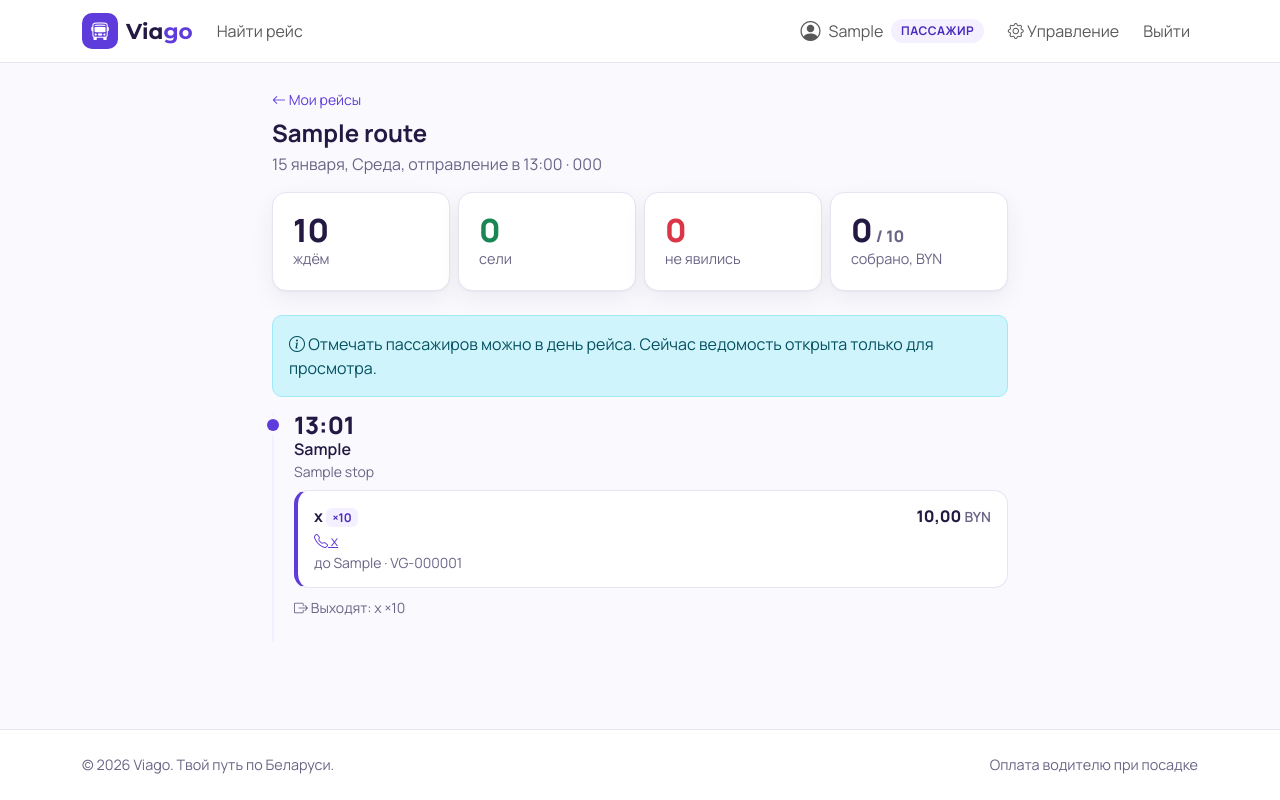
After one commit to sqvortex/bsuir-diploma-taxi, a Django app: page /driver/trips/1/ in a window 1280 px wide. The commit adds this page. Run offline with Django 5.2, Linux system fonts and the light colour scheme; a user stored in the database is signed in; tables that the repository leaves empty hold one stand-in row (values such as "Sample post"); some libraries are stand-ins or nearby versions.

Commit message:
Этап 5: кабинет водителя, посадочная ведомость и отметки
- Водитель видит свои рейсы на любой день и на неделю вперёд (ФТ-8).
- Посадочная ведомость: остановки по порядку, кто садится и выходит,
  сколько людей в салоне, сколько денег собрать (ФТ-9).
- Отметки «сел» и «не явился», их можно снять при ошибке; место
  не явившегося освобождается (ФТ-10). Отмечать можно только в день рейса.
- Кнопка «Завершить рейс»: пассажиры без отметки записываются как «не явился».
- Диспетчер открывает ведомость любого рейса со страницы броней.

Co-Authored-By: Claude Opus 5.5 (1M context) <noreply@anthropic.com>
Claude-Session: https://claude.ai/code/session_01R7og7iNWsPApKxs4jMg89g

```diff
--- a/config/settings.py
+++ b/config/settings.py
@@ -36,6 +36,7 @@ INSTALLED_APPS = [
     "bookings",   # бронирования мест
     "core",       # общие страницы: главная, поиск, кабинеты
     "dispatch",   # панель диспетчера: маршруты, автопарк, расписание, рейсы
+    "driver",     # кабинет водителя: посадочная ведомость
 ]
 
 MIDDLEWARE = [
--- a/config/urls.py
+++ b/config/urls.py
@@ -10,5 +10,6 @@ urlpatterns = [
     path("accounts/", include("accounts.urls")),
     path("bookings/", include("bookings.urls")),
     path("dispatch/", include("dispatch.urls")),
+    path("driver/", include("driver.urls")),
     path("admin/", admin.site.urls),
 ]
--- /dev/null
+++ b/driver/urls.py
@@ -0,0 +1,11 @@
+from django.urls import path
+
+from . import views
+
+app_name = "driver"
+
+urlpatterns = [
+    path("trips/<int:pk>/", views.manifest, name="manifest"),
+    path("trips/<int:pk>/complete/", views.complete, name="complete"),
+    path("bookings/<int:pk>/mark/", views.mark, name="mark"),
+]
--- /dev/null
+++ b/driver/views.py
@@ -0,0 +1,119 @@
+"""
+Кабинет водителя (ФТ-8, ФТ-9, ФТ-10).
+
+Список рейсов на день находится в общем кабинете (core/views.py, driver_cabinet).
+Здесь посадочная ведомость рейса и отметки «сел» / «не явился».
+Страницы открывает водитель этого рейса, а также диспетчер и администратор.
+"""
+
+from dataclasses import dataclass, field
+
+from django.contrib import messages
+from django.contrib.auth.decorators import login_required
+from django.http import Http404
+from django.shortcuts import get_object_or_404, redirect, render
+from django.urls import reverse
+from django.views.decorators.http import require_POST
+
+from bookings.models import Booking
+from bookings.services import BookingError, complete_trip, mark_booking
+from transport.models import Trip
+
+
+@dataclass
+class StopRow:
+    """Строка ведомости: остановка, кто на ней садится и кто выходит."""
+
+    route_stop: object
+    time: object
+    boarding: list = field(default_factory=list)
+    leaving: list = field(default_factory=list)
+    on_board: int = 0  # сколько мест занято после отправления с этой остановки
+
+
+def build_manifest(trip):
+    """
+    Посадочная ведомость (ФТ-9): остановки по порядку, у каждой —
+    кто садится, кто выходит и сколько людей в салоне после неё.
+    Отменённые брони в ведомость не попадают.
+    """
+    bookings = list(
+        trip.bookings.exclude(status=Booking.Status.CANCELLED)
+        .select_related("from_stop__stop", "to_stop__stop")
+        .order_by("passenger_name")
+    )
+    rows = []
+    for route_stop in trip.route.ordered_stops():
+        row = StopRow(route_stop=route_stop, time=trip.time_at(route_stop))
+        row.boarding = [b for b in bookings if b.from_stop_id == route_stop.pk]
+        # Кто не явился, тот и не выходит.
+        row.leaving = [b for b in bookings
+                       if b.to_stop_id == route_stop.pk and b.status != Booking.Status.NO_SHOW]
+        row.on_board = sum(
+            b.seats_count for b in bookings
+            if b.occupies_seats and b.from_stop.order <= route_stop.order < b.to_stop.order
+        )
+        rows.append(row)
+
+    def seats(*statuses):
+        return sum(b.seats_count for b in bookings if b.status in statuses)
+
+    def money(*statuses):
+        return sum(b.price for b in bookings if b.status in statuses)
+
+    summary = {
+        "expected": seats(Booking.Status.ACTIVE),      # ещё не отмечены
+        "boarded": seats(Booking.Status.BOARDED),
+        "no_show": seats(Booking.Status.NO_SHOW),
+        "collected": money(Booking.Status.BOARDED),  # оплата водителю при посадке
+        "to_collect": money(Booking.Status.ACTIVE, Booking.Status.BOARDED),
+    }
+    return rows, summary
+
+
+def get_managed_trip(request, pk):
+    trip = get_object_or_404(Trip.objects.select_related("route", "vehicle", "driver"), pk=pk)
+    if not trip.can_be_managed_by(request.user):
+        raise Http404  # чужие рейсы водитель не видит
+    return trip
+
+
+@login_required
+def manifest(request, pk):
+    trip = get_managed_trip(request, pk)
+    rows, summary = build_manifest(trip)
+    return render(request, "driver/manifest.html", {
+        "trip": trip,
+        "rows": rows,
+        "summary": summary,
+    })
+
+
+@login_required
+@require_POST
+def mark(request, pk):
+    booking = get_object_or_404(Booking.objects.select_related("trip"), pk=pk)
+    if not booking.trip.can_be_managed_by(request.user):
+        raise Http404
+    try:
+        mark_booking(booking, request.POST.get("status"), request.user)
+    except BookingError as error:
+        messages.error(request, str(error))
+    # Возвращаемся к той же карточке пассажира, чтобы не листать ведомость заново.
+    return redirect(f"{reverse('driver:manifest', args=[booking.trip_id])}#b{booking.pk}")
+
+
+@login_required
+@require_POST
+def complete(request, pk):
+    trip = get_managed_trip(request, pk)
+    try:
+        no_show = complete_trip(trip, request.user)
+    except BookingError as error:
+        messages.error(request, str(error))
+    else:
+        text = "Рейс завершён."
+        if no_show:
+            text += f" Без отметки остались брони: {no_show}, они записаны как «не явился»."
+        messages.success(request, text)
+    return redirect("driver:manifest", pk=trip.pk)
--- a/static/css/theme.css
+++ b/static/css/theme.css
@@ -427,3 +427,83 @@ main {
   border-left-color: var(--line);
   opacity: 0.7;
 }
+
+/* ---------- Посадочная ведомость водителя ---------- */
+.manifest {
+  max-width: 760px;
+}
+
+.manifest-stops {
+  list-style: none;
+  padding: 0 0 0 1.25rem;
+  margin: 0;
+  border-left: 2px solid var(--brand-light);
+}
+
+.manifest-stop {
+  position: relative;
+  padding-bottom: 1.5rem;
+}
+
+.manifest-stop::before {
+  content: "";
+  position: absolute;
+  left: calc(-1.25rem - 7px);
+  top: 0.4rem;
+  width: 12px;
+  height: 12px;
+  border-radius: 50%;
+  background: var(--brand);
+  box-shadow: 0 0 0 4px var(--page);
+}
+
+.onboard-pill {
+  font-size: 0.85rem;
+  font-weight: 600;
+  white-space: nowrap;
+  padding: 0.25rem 0.6rem;
+  border-radius: 999px;
+  background: var(--brand-light);
+  color: var(--brand-dark);
+}
+
+.passenger-card {
+  background: var(--surface);
+  border: 1px solid var(--line);
+  border-left: 4px solid var(--brand);
+  border-radius: var(--radius);
+  padding: 0.85rem 1rem;
+  margin-bottom: 0.6rem;
+  scroll-margin-top: 90px;  /* после отметки карточка не прячется под шапкой */
+}
+
+.passenger-card.is-boarded { border-left-color: var(--ok); }
+.passenger-card.is-no_show { border-left-color: #dc3545; opacity: 0.75; }
+
+.seats-chip {
+  font-size: 0.75rem;
+  padding: 0.05rem 0.4rem;
+  border-radius: 6px;
+  background: var(--brand-light);
+  color: var(--brand-dark);
+}
+
+.mark-pill {
+  display: inline-block;
+  margin-top: 0.25rem;
+  font-size: 0.75rem;
+  font-weight: 700;
+  padding: 0.15rem 0.55rem;
+  border-radius: 999px;
+}
+
+.is-boarded .mark-pill { background: #e3f5ec; color: var(--ok); }
+.is-no_show .mark-pill { background: #fee2e2; color: #991b1b; }
+
+.btn-success {
+  --bs-btn-bg: var(--ok);
+  --bs-btn-border-color: var(--ok);
+  --bs-btn-hover-bg: #188059;
+  --bs-btn-hover-border-color: #188059;
+  font-weight: 600;
+}
--- /dev/null
+++ b/templates/driver/manifest.html
@@ -0,0 +1,90 @@
+{% extends "base.html" %}
+{% block title %}Ведомость · {{ trip.route }} · {{ SITE_NAME }}{% endblock %}
+{% block content %}
+<div class="container py-4 manifest">
+  <a class="small text-decoration-none" href="{% url 'core:cabinet' %}?date={{ trip.departure_at|date:'Y-m-d' }}"><i class="bi bi-arrow-left"></i> Мои рейсы</a>
+
+  <div class="d-flex flex-wrap justify-content-between align-items-end gap-2 mt-2 mb-3">
+    <div>
+      <h1 class="h4 fw-bold mb-1">{{ trip.route }}</h1>
+      <div class="text-muted-soft">
+        {{ trip.departure_at|date:"j E, l" }}, отправление в {{ trip.departure_at|time:"H:i" }}
+        {% if trip.vehicle %}· {{ trip.vehicle.plate_number }}{% endif %}
+      </div>
+    </div>
+    {% if trip.status != "scheduled" %}<span class="badge text-bg-light fs-6">{{ trip.get_status_display }}</span>{% endif %}
+  </div>
+
+  <div class="row g-2 mb-4">
+    <div class="col-6 col-md-3"><div class="card-soft stat-tile"><div class="value">{{ summary.expected }}</div><div class="label">ждём</div></div></div>
+    <div class="col-6 col-md-3"><div class="card-soft stat-tile"><div class="value text-success">{{ summary.boarded }}</div><div class="label">сели</div></div></div>
+    <div class="col-6 col-md-3"><div class="card-soft stat-tile"><div class="value text-danger">{{ summary.no_show }}</div><div class="label">не явились</div></div></div>
+    <div class="col-6 col-md-3"><div class="card-soft stat-tile"><div class="value">{{ summary.collected|floatformat:0 }}<span class="fs-6 text-muted-soft"> / {{ summary.to_collect|floatformat:0 }}</span></div><div class="label">собрано, BYN</div></div></div>
+  </div>
+
+  {% if not trip.marks_open and trip.status == "scheduled" %}
+    <div class="alert alert-info"><i class="bi bi-info-circle"></i> Отмечать пассажиров можно в день рейса. Сейчас ведомость открыта только для просмотра.</div>
+  {% endif %}
+
+  <ol class="manifest-stops">
+    {% for row in rows %}
+      <li class="manifest-stop">
+        <div class="d-flex justify-content-between align-items-start gap-2 mb-2">
+          <div>
+            <div class="trip-time">{{ row.time|time:"H:i" }}</div>
+            <div class="fw-semibold">{{ row.route_stop.stop.city }}</div>
+            <div class="small text-muted-soft">{{ row.route_stop.stop.name }}</div>
+          </div>
+          {% if not forloop.last %}
+            <span class="onboard-pill" title="Занято мест после отправления с этой остановки"><i class="bi bi-people"></i> {{ row.on_board }} из {{ trip.capacity }}</span>
+          {% endif %}
+        </div>
+
+        {% for booking in row.boarding %}
+          <div class="passenger-card is-{{ booking.status }}" id="b{{ booking.pk }}">
+            <div class="d-flex justify-content-between gap-2">
+              <div>
+                <div class="fw-bold">{{ booking.passenger_name }}{% if booking.seats_count > 1 %} <span class="seats-chip">×{{ booking.seats_count }}</span>{% endif %}</div>
+                <a class="small" href="tel:{{ booking.passenger_phone }}"><i class="bi bi-telephone"></i> {{ booking.passenger_phone }}</a>
+                <div class="small text-muted-soft">до {{ booking.to_stop.stop.city }} · {{ booking.code }}</div>
+              </div>
+              <div class="text-end">
+                <div class="price">{{ booking.price|floatformat:2 }} <small>BYN</small></div>
+                {% if booking.status != "active" %}<span class="mark-pill">{{ booking.get_status_display }}</span>{% endif %}
+              </div>
+            </div>
+            {% if trip.marks_open %}
+              <form method="post" action="{% url 'driver:mark' booking.pk %}" class="d-flex gap-2 mt-2">
+                {% csrf_token %}
+                {% if booking.status == "active" %}
+                  <button class="btn btn-success flex-fill" name="status" value="boarded"><i class="bi bi-check-lg"></i> Сел</button>
+                  <button class="btn btn-outline-danger flex-fill" name="status" value="no_show"><i class="bi bi-x-lg"></i> Не явился</button>
+                {% else %}
+                  <button class="btn btn-sm btn-link text-muted-soft px-0" name="status" value="active"><i class="bi bi-arrow-counterclockwise"></i> Снять отметку</button>
+                {% endif %}
+              </form>
+            {% endif %}
+          </div>
+        {% endfor %}
+
+        {% if row.leaving %}
+          <div class="small text-muted-soft mt-1">
+            <i class="bi bi-box-arrow-right"></i> Выходят:
+            {% for booking in row.leaving %}{{ booking.passenger_name }}{% if booking.seats_count > 1 %} ×{{ booking.seats_count }}{% endif %}{% if not forloop.last %}, {% endif %}{% endfor %}
+          </div>
+        {% endif %}
+        {% if not row.boarding and not row.leaving %}
+          <div class="small text-muted-soft">Здесь никто не садится и не выходит.</div>
+        {% endif %}
+      </li>
+    {% endfor %}
+  </ol>
+
+  {% if trip.status == "scheduled" and trip.marks_open %}
+    <form method="post" action="{% url 'driver:complete' trip.pk %}" class="mt-4" onsubmit="return confirm('Завершить рейс? Пассажиры без отметки будут записаны как «не явился».');">
+      {% csrf_token %}
+      <button class="btn btn-primary btn-lg w-100"><i class="bi bi-flag"></i> Завершить рейс</button>
+    </form>
+  {% endif %}
+</div>
+{% endblock %}
```
Also changed, not shown: bookings/services.py (+55 -0 lines), core/views.py (+9 -3 lines), docs/plan.md (+1 -1 lines), driver/apps.py (added, +7 -0 lines), templates/cabinet/driver.html (+35 -9 lines), templates/dispatch/trip_bookings.html (+6 -3 lines), tests/test_driver.py (added, +172 -0 lines), tests/test_pages.py (+1 -1 lines), transport/models.py (+12 -0 lines), README.md, driver/__init__.py (added).
